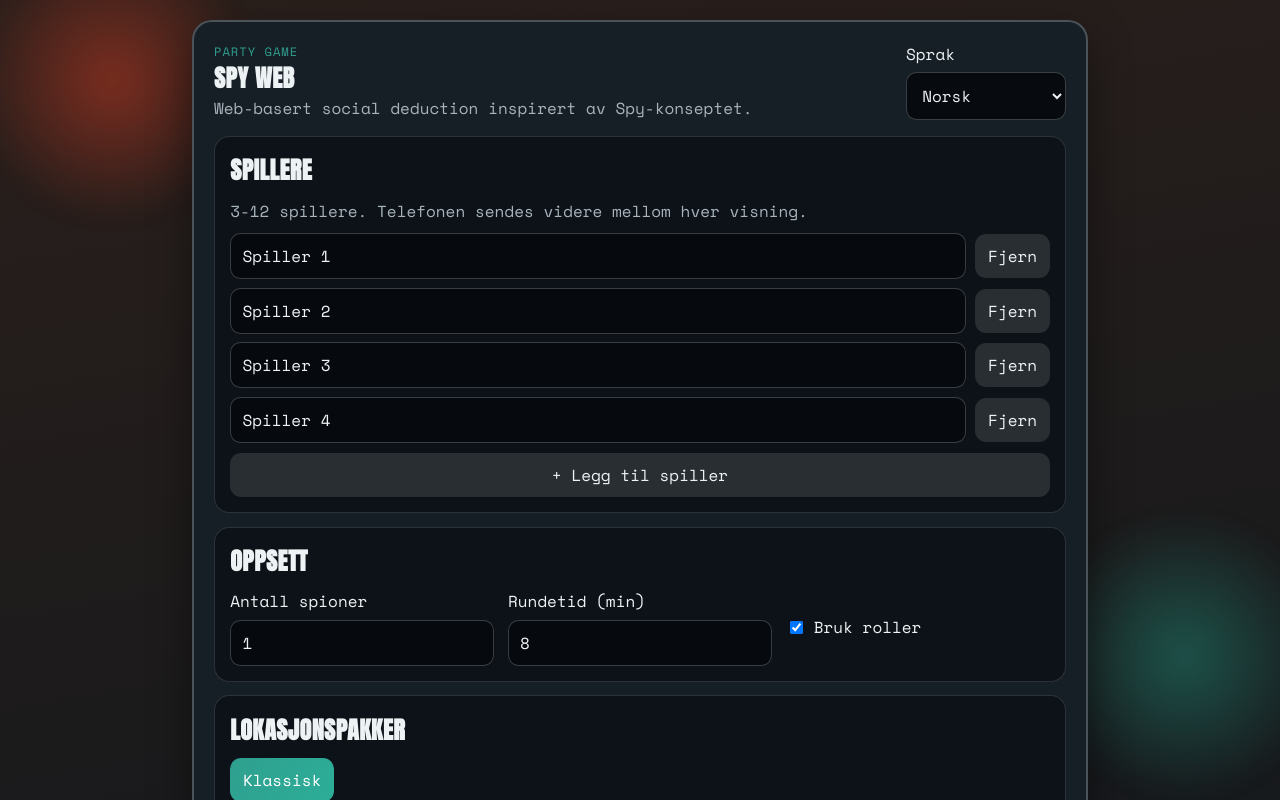
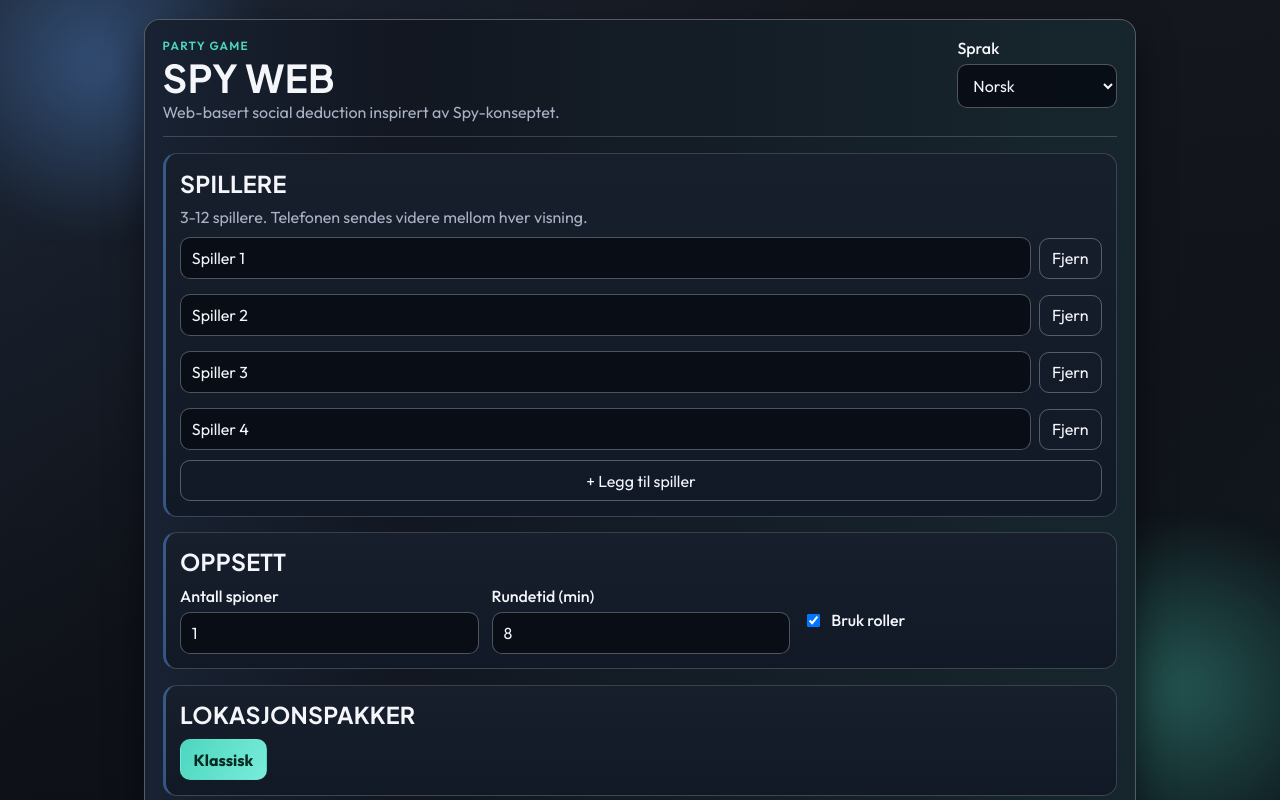
Before and after one commit to maattss/spy-game, a React (Vite) app: page / in a window 1280 px wide. Shown: the top 800 px of the page. Built offline with nearby package versions, Linux system fonts and the light colour scheme.

Commit message:
Create Midnight Editorial UI variant

```diff
--- a/src/styles.css
+++ b/src/styles.css
@@ -1,16 +1,22 @@
-@import url("https://fonts.googleapis.com/css2?family=Anton&family=Space+Mono:wght@400;700&display=swap");
+@import url("https://fonts.googleapis.com/css2?family=Outfit:wght@400;500;600;700&family=Plus+Jakarta+Sans:wght@500;700;800&display=swap");
 
 :root {
-  --bg-top: #2a1f1b;
-  --bg-bottom: #0f171d;
-  --card: #182128;
-  --ink: #edf2f4;
-  --muted: #a8b3bc;
-  --accent: #d55f45;
-  --accent-2: #2f9f8e;
-  --danger: #d1434e;
-  --safe: #2e9c69;
-  --shadow: 0 18px 44px rgba(0, 0, 0, 0.42);
+  --bg-top: #15181f;
+  --bg-bottom: #0a0d13;
+  --panel: #121721;
+  --card: #171f2c;
+  --card-soft: #111826;
+  --ink: #f4f6fa;
+  --muted: #a9b2c5;
+  --accent: #63a5ff;
+  --accent-strong: #3f88ff;
+  --accent-2: #4dd6bf;
+  --danger: #ff6d87;
+  --safe: #5bd19f;
+  --line: rgba(244, 246, 250, 0.18);
+  --line-strong: rgba(244, 246, 250, 0.3);
+  --chip: rgba(244, 246, 250, 0.11);
+  --shadow: 0 16px 36px rgba(2, 4, 10, 0.5);
 }
 
 * {
@@ -25,17 +31,28 @@ body,
 }
 
 body {
-  font-family: "Space Mono", monospace;
+  font-family: "Outfit", sans-serif;
   color: var(--ink);
-  background: linear-gradient(170deg, var(--bg-top), var(--bg-bottom));
+  background:
+    linear-gradient(140deg, rgba(99, 165, 255, 0.1), transparent 35%),
+    linear-gradient(322deg, rgba(77, 214, 191, 0.08), transparent 38%),
+    linear-gradient(175deg, var(--bg-top), var(--bg-bottom));
 }
 
 h1,
 h2 {
   margin: 0;
-  font-family: "Anton", sans-serif;
-  letter-spacing: 0.02em;
+  font-family: "Plus Jakarta Sans", sans-serif;
+  letter-spacing: 0.01em;
   text-transform: uppercase;
+}
+
+h1 {
+  font-size: clamp(1.95rem, 3vw, 2.45rem);
+}
+
+h2 {
+  font-size: clamp(1.1rem, 2.2vw, 1.45rem);
 }
 
 p {
@@ -54,52 +71,65 @@ select {
   justify-content: center;
   align-items: flex-start;
   min-height: 100vh;
-  padding: 1.25rem;
+  padding: 1.2rem;
 }
 
 .ambient {
   position: fixed;
-  width: 18rem;
-  height: 18rem;
+  width: 22rem;
+  height: 22rem;
   pointer-events: none;
-  filter: blur(12px);
-  opacity: 0.8;
+  filter: blur(15px);
+  opacity: 0.58;
 }
 
 .ambient-a {
-  top: -4rem;
-  left: -2rem;
-  background: radial-gradient(circle, rgba(202, 60, 37, 0.65), transparent 70%);
+  top: -7rem;
+  left: -5rem;
+  background: radial-gradient(circle, rgba(99, 165, 255, 0.58), transparent 70%);
 }
 
 .ambient-b {
-  right: -3rem;
-  bottom: 0;
-  background: radial-gradient(circle, rgba(32, 127, 111, 0.7), transparent 70%);
+  right: -5rem;
+  bottom: -4rem;
+  background: radial-gradient(circle, rgba(77, 214, 191, 0.56), transparent 70%);
 }
 
 .panel {
   position: relative;
   z-index: 1;
-  width: min(56rem, 100%);
-  background: color-mix(in srgb, var(--card) 94%, black);
-  border: 2px solid color-mix(in srgb, var(--ink) 24%, transparent);
-  border-radius: 1.25rem;
+  width: min(62rem, 100%);
+  background: var(--panel);
+  border: 1px solid var(--line-strong);
+  border-radius: 1rem;
   box-shadow: var(--shadow);
-  padding: 1.25rem;
+  padding: 1.1rem;
+}
+
+.panel::before {
+  content: "";
+  position: absolute;
+  inset: 0;
+  pointer-events: none;
+  border-radius: inherit;
+  background: linear-gradient(90deg, rgba(99, 165, 255, 0.08), transparent 26%, rgba(77, 214, 191, 0.08));
 }
 
 .panel__header {
+  position: relative;
   display: grid;
-  gap: 0.35rem;
+  gap: 0.4rem;
   margin-bottom: 1rem;
+  padding-bottom: 0.9rem;
+  border-bottom: 1px solid var(--line);
 }
 
 .eyebrow {
   color: var(--accent-2);
-  letter-spacing: 0.08em;
+  letter-spacing: 0.11em;
   text-transform: uppercase;
-  font-size: 0.76rem;
+  font-size: 0.74rem;
+  font-weight: 600;
 }
 
 .muted {
@@ -107,21 +137,23 @@ select {
 }
 
 .stack {
+  position: relative;
   display: grid;
-  gap: 0.85rem;
+  gap: 0.82rem;
 }
 
 .compact {
-  gap: 0.55rem;
+  gap: 0.48rem;
 }
 
 .card {
   display: grid;
-  gap: 0.65rem;
-  border-radius: 0.95rem;
-  background: rgba(9, 14, 19, 0.72);
-  border: 1px solid rgba(237, 242, 244, 0.14);
-  padding: 0.95rem;
+  gap: 0.62rem;
+  border-radius: 0.85rem;
+  background: linear-gradient(180deg, var(--card), var(--card-soft));
+  border: 1px solid var(--line);
+  border-left: 3px solid rgba(99, 165, 255, 0.44);
+  padding: 0.9rem;
 }
 
 .big-card {
@@ -131,7 +163,7 @@ select {
 
 .row {
   display: flex;
-  gap: 0.55rem;
+  gap: 0.5rem;
   align-items: center;
 }
 
@@ -139,6 +171,7 @@ select {
   justify-content: space-between;
   align-items: flex-start;
   flex-wrap: wrap;
+  gap: 0.7rem;
 }
 
 .lang-switch {
@@ -152,21 +185,29 @@ select {
 input,
 select {
   width: 100%;
-  border: 1px solid rgba(237, 242, 244, 0.22);
-  border-radius: 0.65rem;
-  background: rgba(6, 10, 14, 0.88);
+  border: 1px solid var(--line-strong);
+  border-radius: 0.62rem;
+  background: rgba(8, 13, 21, 0.92);
   color: var(--ink);
-  padding: 0.62rem 0.7rem;
+  padding: 0.62rem 0.68rem;
+}
+
+input:focus,
+select:focus {
+  outline: none;
+  border-color: var(--accent);
+  box-shadow: 0 0 0 2px rgba(99, 165, 255, 0.22);
 }
 
 label span {
   display: block;
-  margin-bottom: 0.4rem;
+  margin-bottom: 0.38rem;
+  font-weight: 500;
 }
 
 .form-grid {
   display: grid;
-  gap: 0.85rem;
+  gap: 0.8rem;
   grid-template-columns: repeat(auto-fit, minmax(12rem, 1fr));
 }
 
@@ -187,83 +228,94 @@ label span {
 button {
   cursor: pointer;
   border: none;
-  border-radius: 0.7rem;
-  padding: 0.62rem 0.8rem;
-  transition: transform 140ms ease, filter 140ms ease;
+  border-radius: 0.62rem;
+  padding: 0.6rem 0.78rem;
+  transition: transform 130ms ease, filter 130ms ease;
 }
 
 button:hover {
   transform: translateY(-1px);
-  filter: saturate(1.1);
+  filter: brightness(1.05);
 }
 
 button:disabled {
   cursor: not-allowed;
-  opacity: 0.6;
+  opacity: 0.56;
   transform: none;
 }
 
 .primary {
-  background: linear-gradient(120deg, var(--accent), #e45c45);
+  background: linear-gradient(120deg, var(--accent), var(--accent-strong));
   color: white;
   font-weight: 700;
 }
 
 .ghost {
-  background: rgba(237, 242, 244, 0.12);
+  background: transparent;
   color: var(--ink);
+  border: 1px solid var(--line-strong);
 }
 
 .ghost.danger {
-  background: rgba(209, 67, 78, 0.2);
   color: var(--danger);
+  border-color: color-mix(in srgb, var(--danger) 45%, transparent);
+  background: color-mix(in srgb, var(--danger) 15%, transparent);
 }
 
 .chips {
   display: flex;
   flex-wrap: wrap;
-  gap: 0.5rem;
+  gap: 0.46rem;
 }
 
 .chips.vertical {
   display: grid;
+  grid-template-columns: repeat(auto-fit, minmax(9.5rem, 1fr));
 }
 
 .chip {
-  background: rgba(237, 242, 244, 0.12);
+  background: var(--chip);
   color: var(--ink);
+  border: 1px solid color-mix(in srgb, var(--line) 80%, transparent);
 }
 
 .chip.active {
-  background: linear-gradient(120deg, var(--accent-2), #2cae99);
-  color: white;
+  background: linear-gradient(120deg, var(--accent-2), #78ecda);
+  color: #062922;
+  border-color: transparent;
+  font-weight: 700;
 }
 
 .actions {
   display: flex;
   gap: 0.55rem;
   flex-wrap: wrap;
+  padding-top: 0.2rem;
 }
 
 .timer {
-  font-size: clamp(2rem, 8vw, 4rem);
+  font-family: "Plus Jakarta Sans", sans-serif;
+  font-size: clamp(2rem, 8vw, 3.8rem);
+  letter-spacing: 0.025em;
 }
 
 .hint-box {
   display: grid;
-  gap: 0.5rem;
-  border: 1px dashed rgba(237, 242, 244, 0.28);
-  border-radius: 0.8rem;
-  padding: 0.75rem;
+  gap: 0.48rem;
+  border: 1px dashed var(--line-strong);
+  border-radius: 0.68rem;
+  padding: 0.72rem;
+  background: rgba(9, 14, 23, 0.62);
 }
 
 .tag {
   display: inline-block;
   border-radius: 999px;
-  padding: 0.2rem 0.7rem;
+  padding: 0.18rem 0.62rem;
   color: white;
   font-weight: 700;
   width: fit-content;
+  font-size: 0.84rem;
 }
 
 .tag.danger {
@@ -272,38 +324,55 @@ button:disabled {
 
 .tag.safe {
   background: var(--safe);
+  color: #062315;
 }
 
 .reveal {
   display: grid;
-  gap: 0.6rem;
-  border: 1px solid rgba(237, 242, 244, 0.2);
-  border-radius: 0.8rem;
-  padding: 0.8rem;
+  gap: 0.56rem;
+  border: 1px solid var(--line);
+  border-radius: 0.66rem;
+  padding: 0.72rem;
+  background: rgba(8, 13, 21, 0.78);
 }
 
 .score-grid {
   display: grid;
-  gap: 0.5rem;
+  gap: 0.42rem;
 }
 
 .score-item {
   display: flex;
   justify-content: space-between;
   align-items: center;
-  border-radius: 0.6rem;
-  background: rgba(7, 11, 15, 0.84);
-  border: 1px solid rgba(237, 242, 244, 0.16);
-  padding: 0.45rem 0.6rem;
+  gap: 0.7rem;
+  border-radius: 0.56rem;
+  background: rgba(8, 12, 19, 0.84);
+  border: 1px solid var(--line);
+  padding: 0.42rem 0.56rem;
+}
+
+.score-item strong {
+  color: var(--accent-2);
 }
 
 @media (max-width: 680px) {
   .panel {
-    padding: 0.9rem;
-    border-radius: 1rem;
+    padding: 0.88rem;
+    border-radius: 0.9rem;
   }
 
   .actions {
     display: grid;
   }
 }
+
+@media (min-width: 900px) {
+  .stack {
+    gap: 0.95rem;
+  }
+
+  .score-grid {
+    grid-template-columns: repeat(2, minmax(0, 1fr));
+  }
+}
```
